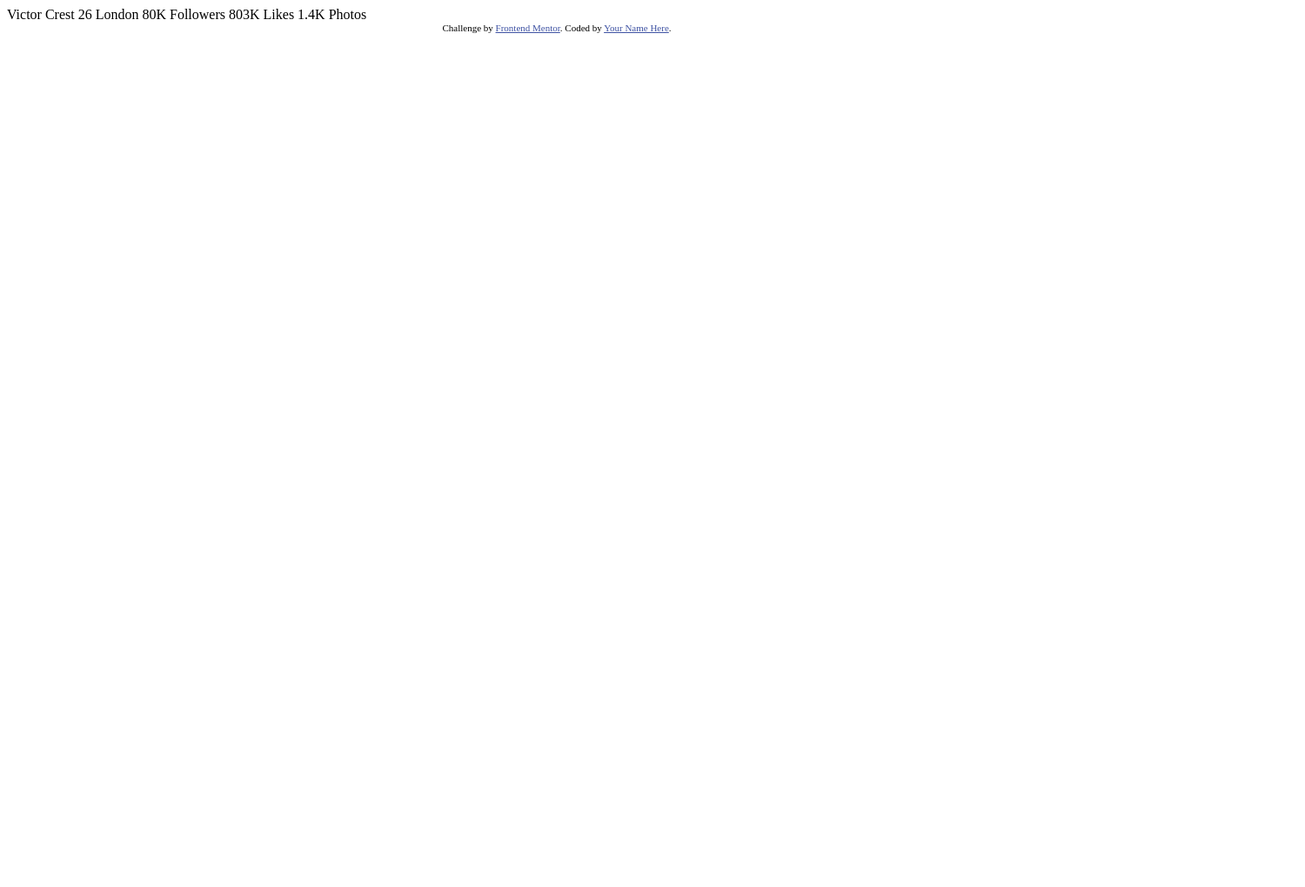
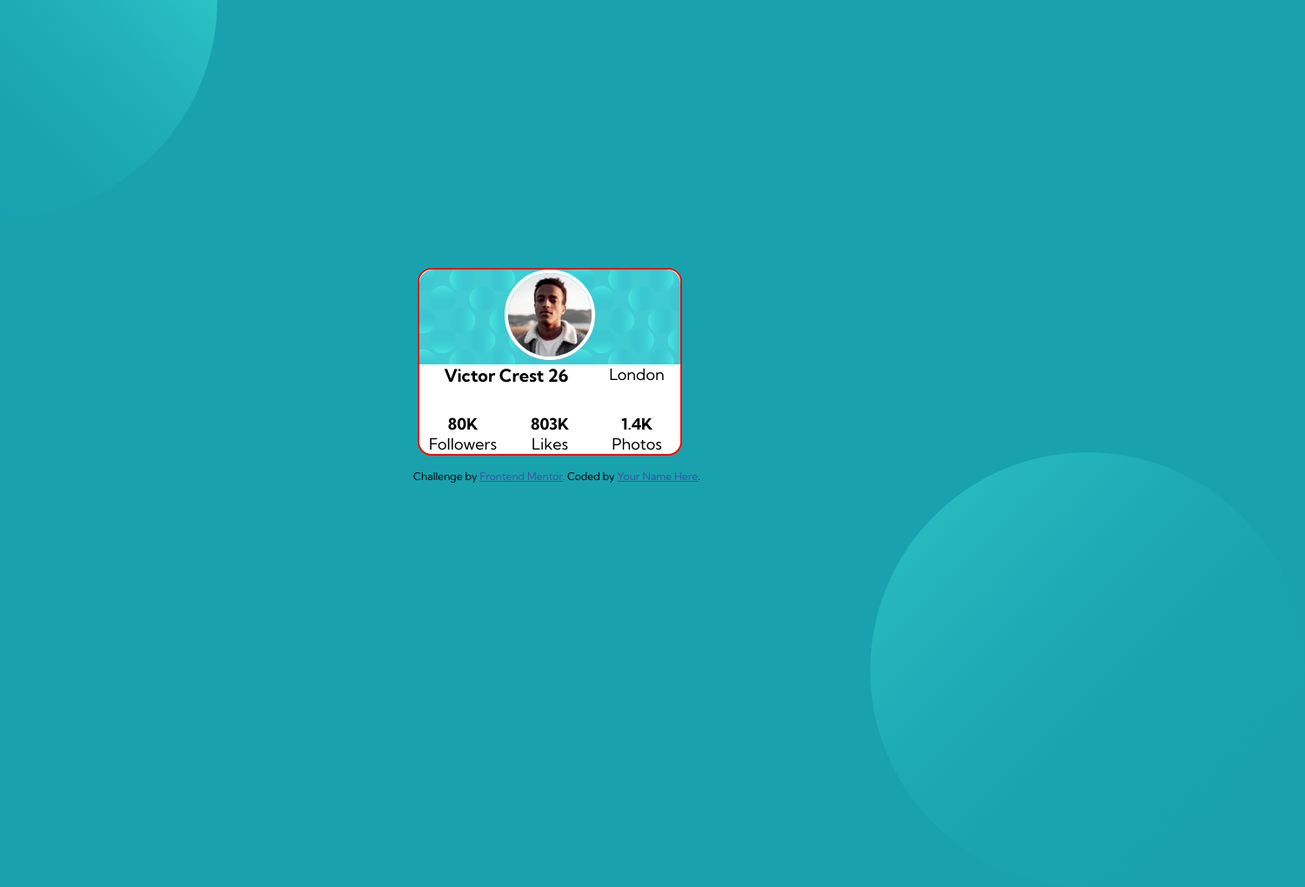
Before and after one commit to jefersond91/FrontendMentor-profile-card-component-main, a plain HTML site: page index.html in a window 1280 px wide. Shown: the whole page at 87% size, 1500 px wide, since content can reach past the window. Before the commit the page ends 800 px from the top, so only its background shows below. Drawn offline with Linux system fonts and the light colour scheme.

Commit message:
card design added

```diff
--- a/index.html
+++ b/index.html
@@ -5,31 +5,50 @@
   <meta name="viewport" content="width=device-width, initial-scale=1.0"> <!-- displays site properly based on user's device -->
 
   <link rel="icon" type="image/png" sizes="32x32" href="./images/favicon-32x32.png">
+  <link rel="preconnect" href="https://fonts.googleapis.com">
+<link rel="preconnect" href="https://fonts.gstatic.com" crossorigin>
+<link href="https://fonts.googleapis.com/css2?family=Kumbh+Sans:wght@400;700&display=swap" rel="stylesheet">
+<link rel="stylesheet" href="style.css">
 
   <title>Frontend Mentor | Profile card component</title>
 
-  <!-- Feel free to remove these styles or customise in your own stylesheet 👍 -->
-  <style>
-    .attribution { font-size: 11px; text-align: center; }
-    .attribution a { color: hsl(228, 45%, 44%); }
-  </style>
 </head>
 <body>
-  Victor Crest
-  26
-  London
+  <div class="img-top">
+    <img src="./images/bg-pattern-top.svg" alt="">
+  </div>
+  <div class="card">
+    <article class="avatar">
+      <img src="./images/image-victor.jpg" alt="">
+    </article>
 
-  80K
-  Followers
+    <article class="personal-info">
+      <h1>Victor Crest <span>26</span></h1>
+      <p>London</p>
+    </article>
 
-  803K
-  Likes
 
-  1.4K
-  Photos
-  <div class="attribution">
+    <ul class="stats">
+      <il class="followers">
+        <h2>80K</h2>
+        <p>Followers</p>
+      </il>
+      <il class="likes">
+        <h2>803K</h2>
+        <p>Likes</p>
+      </il>
+      <il class="photos">
+        <h2>1.4K</h2>
+        <p>Photos</p>
+      </il>
+    </ul>
+  </div>
+  <div class="img-bottom">
+    <img src="./images/bg-pattern-bottom.svg" alt="">
+  </div>
+  <footer class="attribution">
     Challenge by <a href="https://www.frontendmentor.io?ref=challenge" target="_blank">Frontend Mentor</a>.
     Coded by <a href="#">Your Name Here</a>.
-  </div>
+  </footer>
 </body>
 </html>
--- a/style.css
+++ b/style.css
@@ -0,0 +1,110 @@
+:root{
+  --Dark-cyan: hsl(185, 75%, 39%);
+  --Very-dark-desaturated-blue: hsl(229, 23%, 23%);
+  --Dark-grayish-blue: hsl(227, 10%, 46%);
+  --Dark-gray: hsl(0, 0%, 59%);
+}
+
+*{
+  margin: 0;
+  padding: 0;
+  box-sizing: border-box;
+}
+
+body{
+  font-family: "Kumbh Sans", sans-serif;
+  font-size: 18px;
+  background-color: var(--Dark-cyan);
+  background-size: 100%;
+  padding: 1.5rem;
+  min-height: calc(100vh - 0.1px);
+
+  display: flex;
+  flex-direction: column;
+  justify-content: center;
+  align-items: center;
+  text-align: center;
+}
+
+.card{
+  border-radius: 1rem 1rem 0 0;
+  margin: 4rem 4rem 1rem 3rem;
+  border-radius: 1rem;
+  background-color: white;
+  border: 2px solid red;
+}
+
+.card .img-top{
+}
+
+.img-top img{
+  width: 500px;
+  position: absolute;
+  z-index: -1;
+  top: -250px;
+  left: -250px;
+}
+
+.card .avatar {
+  background-image: url("./images/bg-pattern-card.svg");
+  width: 300px;
+  border-radius: 1rem 1rem 0 0;
+}
+
+.card .avatar img{
+  border-radius: 50%;
+  border: 4px solid white;
+}
+
+.img-bottom img{
+  width: 500px;
+  position: absolute;
+  z-index: -1;
+  bottom: -220px;
+  right: -220px;
+}
+
+.card .personal-info{
+  background-color: white;
+  display: grid;
+  grid-template-columns: 2fr 1fr;
+  margin-bottom: 2rem;
+}
+
+.card .personal-info h1{
+  font-size: 20px;
+}
+
+.card .stats{
+  display: grid;
+  grid-template-columns: repeat(3, 1fr);
+  justify-content: space-between;
+  align-items: center;
+}
+
+.card .stats h2{
+  font-size: 18px;
+}
+
+.card .stats .followers{
+
+}
+
+.card .stats .likes{
+
+}
+
+.card .stats .photos{
+
+}
+
+
+
+.attribution {
+  font-size: 12px;
+  text-align: center;
+}
+
+.attribution a {
+  color: hsl(228, 45%, 44%);
+}
```
